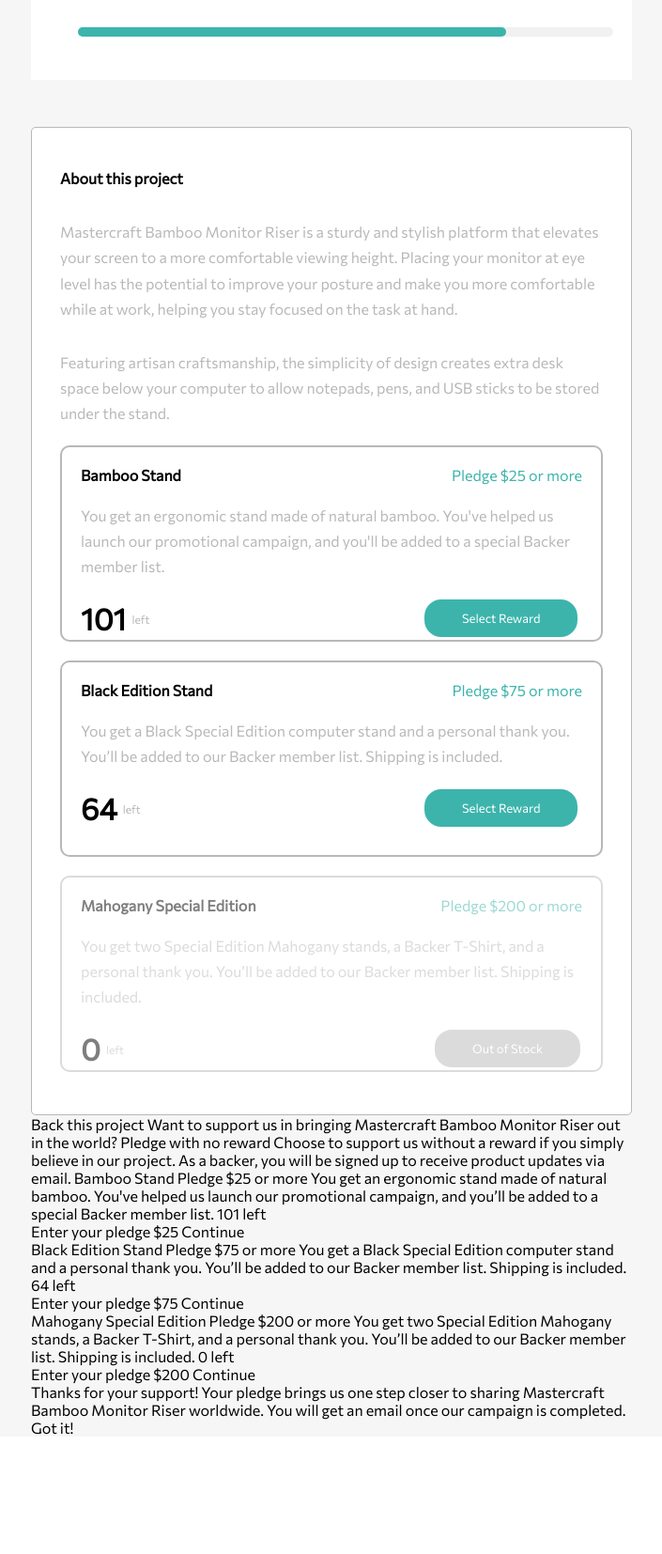
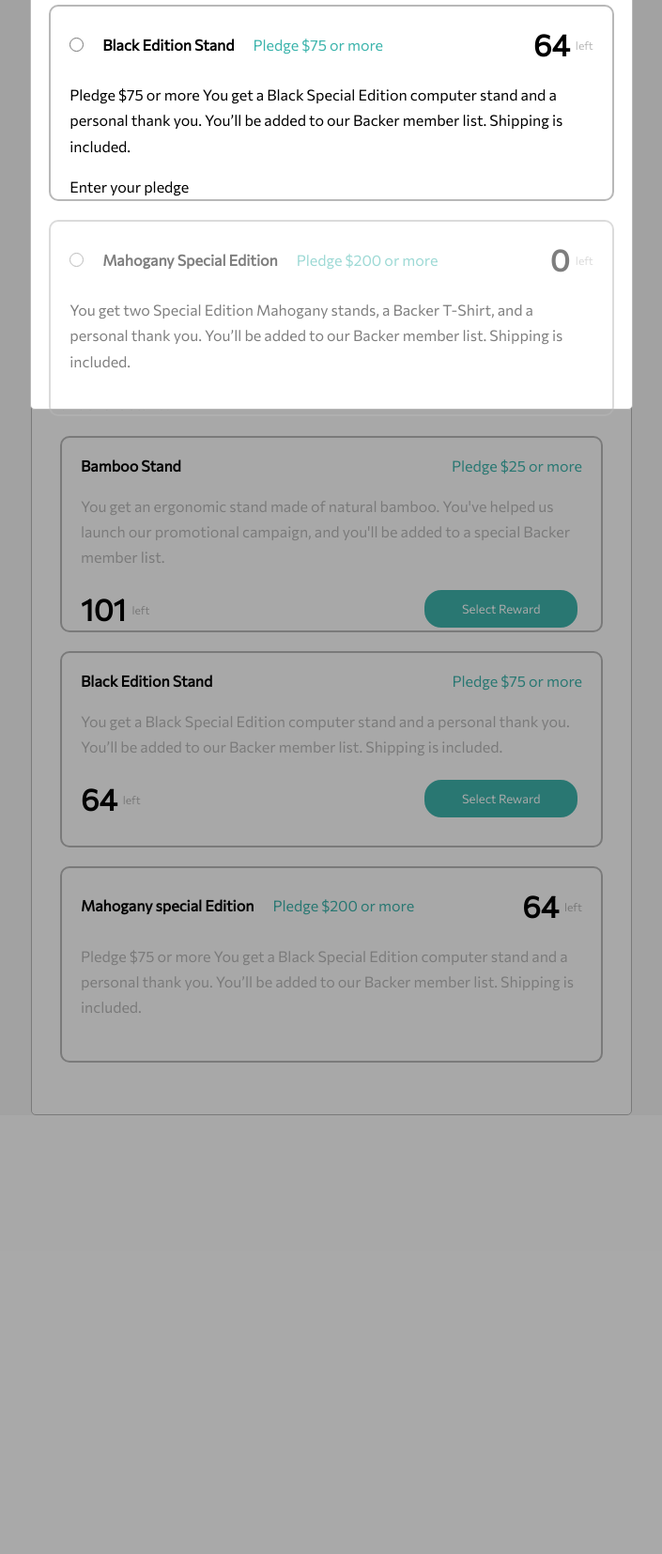
Before and after one commit to devgemmy/crownfunding-website, a plain HTML site: page crowdfunding-product/index.html in a window 1280 px wide. Shown: the part 702-2356 px from the top of the page at 94% size, without its empty margins (287-992 px from the left). Before the commit the page ends 2231 px from the top, so only its background shows below. Drawn offline with Linux system fonts and the light colour scheme.

Commit message:
modal default

```diff
--- a/crowdfunding-product/css/style.css
+++ b/crowdfunding-product/css/style.css
@@ -23,6 +23,7 @@
     --black: hsl(0, 0%, 0%);
     --dark-gray: hsl(0, 0%, 48%);
     --light-gray: hsl(0, 0%, 72%);
+    --bright-gray: hsl(0%, 0%, 85%);
     --font-size: 16px;
     --bold: 400;
     --bolder: 400;
@@ -57,11 +58,6 @@
     list-style: none;
     width: 30%;
     color: #fff;
-}
-
-.list{
-    /* margin-right: 10px; */
-    /* background-color: red;  */
 }
 
 ul.list li {
@@ -239,10 +235,15 @@
 .about-this-project{
     height:970px;
     background-color: white;
-    padding: 40px 30px;
+
     border: 1px solid;
     border-color: var(--light-gray);
     border-radius: 5px;
+}
+
+.this-project{
+    height: 970px;
+    padding: 40px 30px;
 }
 
 .about-this-project h4{
@@ -277,6 +278,7 @@
 
 .bamboo{
     font-weight: 700;
+    margin-right: 20px;
 }
 
 .pledge{
@@ -332,3 +334,75 @@
     align-items: center;
     font-size: 13px;
 }
+
+.close_icon{
+    /* background-color: #2196F3; */
+    position: relative;
+    left: 811px;
+    bottom: 10px;
+}
+input{
+    width: 15px;
+    height: 15px;
+    border: 2px solid black;
+    border-radius: 20px;
+    margin-right: 20px;
+}
+
+input:hover{
+    border-color: var(--brand-color);
+}
+
+.top_right{
+    display: flex;
+    align-items: center;
+    /* width: 100%; */
+}
+
+.top_cont{
+display: flex;
+align-items: center;
+justify-content: space-between;
+}
+
+.about-this-project h3{
+    margin-bottom: 20px;
+}
+
+.about-this-project p{
+    margin-bottom: 20px;
+}
+
+.index {
+    bottom: 107rem;
+    width: 47%;
+    padding: 1.5%;
+    margin: 10% auto;
+}
+
+.index:hover{
+    cursor: pointer;
+}
+
+.modal-backdrop {
+    width: 100%;
+    top: 0px;
+    position: absolute;
+    height: 300vh;
+    z-index: 99;
+    background: rgb(8 8 8 / 35%);
+}
+
+.modal_pledge{
+    color: black;
+    font-weight: 700
+}
+
+.modal_pledge:hover{
+    color: var(--brand-color);
+}
+
+.border-green{
+    border: 2px solid var(--brand-color);
+
+}
--- a/crowdfunding-product/index.html
+++ b/crowdfunding-product/index.html
@@ -2,14 +2,12 @@
 <html lang="en">
 <head>
   <meta charset="UTF-8">
-  <meta name="viewport" content="width=device-width, initial-scale=1.0"> <!-- displays site properly based on user's device -->
-
+  <meta name="viewport" content="width=device-width, initial-scale=1.0">
+  <!-- displays site properly based on user's device -->
   <link rel="icon" type="image/png" sizes="32x32" href="./images/favicon-32x32.png">
   <link rel="stylesheet" type="text/css" href="./css/style.css">
 
   <title>Crowdfunding product page</title>
-
-
 </head>
 
 <body>
@@ -30,20 +28,13 @@
     <main>
       <div class="mastercraft">
         <img class="mastercraft-icon" src="./images/logo-mastercraft.svg">
-
         <h2 class="master_title">Mastercraft Bamboo Monitor Riser</h2>
         <p class="master_desc">A beautiful & handcrafted monitor stand to reduce neck and eye strain.</p>
-
         <div class="btn_group">
           <button class="fund-btn">Back this project</button>
           <button class="bookmark-btn">
             <img src="./images/icon-bookmark.svg">
-            <!-- <svg width="40" height="40" xmlns="http://www.w3.org/2000/svg">
-              <g fill="none" fill-rule="evenodd">
-                <circle fill="#2f2f2f" cx="20" cy="20" r="20"/>
-                <path fill="#b1b1b1" d="M23 19v18l5-5.058L33 37V19z"/>
-              </g>
-            </svg> -->
+
             <b>Bookmark</b>
           </button>
         </div>
@@ -52,39 +43,34 @@
       <div class="fig_progress">
         <div class="figures">
           <div class="figure1">$89,914
-          <span> of $100,000 backed</span></div>
+            <span> of $100,000 backed</span>
+          </div>
           <div class="figure2">5,007
-          <span> total backers</span></div>
+            <span> total backers</span>
+          </div>
           <div class="figure3">56
-          <span> days left</span></div>
+            <span> days left</span>
+          </div>
         </div>
         <div class="progress_bar">
-        <div></div>
+          <div class="progression"></div>
         </div>
       </div>
 
-      <div class="about-this-project">
+      <div class="about-this-project this-project">
         <h4>About this project</h4>
-
-        <p class="text"> Mastercraft Bamboo Monitor Riser is a sturdy and stylish platform that elevates your screen
-        to a more comfortable viewing height. Placing your monitor at eye level has the potential to improve
-        your posture and make you more comfortable while at work, helping you stay focused on the task at hand.
-
+        <p class="text"> Mastercraft Bamboo Monitor Riser is a sturdy and stylish platform that elevates your screen to a more comfortable viewing height. Placing your monitor at eye level has the potential to improve your posture and make you more comfortable while at work, helping you stay focused on the task at hand.
           <p class="text1">Featuring artisan craftsmanship, the simplicity of design creates extra desk space below your computer
           to allow notepads, pens, and USB sticks to be stored under the stand.</p>
         </p>
-
         <div class="bamboo_cont">
-
           <div class="top">
             <div class="bamboo">Bamboo Stand</div>
             <div class="pledge">Pledge $25 or more</div>
           </div>
-
           <p class="middle">You get an ergonomic stand made of natural bamboo. You've helped us launch our promotional campaign, and
           you'll be added to a special Backer member list.
           </p>
-
           <div class="bottom">
             <div class="big_left">101
               <span class="left">left</span>
@@ -93,9 +79,7 @@
           </div>
         </div>
 
-
         <div class="bamboo_cont">
-
           <div class="top">
             <div class="bamboo">Black Edition Stand</div>
             <div class="pledge">Pledge $75 or more</div>
@@ -113,101 +97,128 @@
           </div>
         </div>
 
-      <div class="bamboo_cont opaque">
+        <div class="bamboo_cont">
+          <div class="top_cont">
+            <div class="top_right">
+              <div class="circle"></div>
+              <div class="bamboo">Mahogany special Edition</div>
+              <div class="pledge">Pledge $200 or more</div>
+            </div>
+            <div class="bottom">
+              <div class="big_left">64
+                <span class="left">left</span>
+              </div>
+            </div>
+          </div>
+          <p class="middle">Pledge $75 or more
+            You get a Black Special Edition computer stand and a personal thank you. You’ll be added to our Backer
+            member list. Shipping is included.
+          </p>
+        </div>
+      </div>
+    </main>
+  </section>
 
-        <div class="top">
+  <!-- <div class="modal_default">
+    <img class="close_icon"src="/crowdfunding-product/images/icon-close-modal.svg" alt="">
+    <h2>Back this Project</h2>
+
+  </div> -->
+
+  <!-- MODAL DEFAULT PAGE -->
+  <section class="modal-backdrop">
+    <div class="about-this-project index">
+      <img class="close_icon" src="/crowdfunding-product/images/icon-close-modal.svg" alt="">
+      <form>
+        <label for="payment"><h3>Back this project</h3></label>
+        <p>Want to support us in bringing Mastercraft Bamboo Monitor Riser out in the world?</p>
+        <div class="bamboo_cont">
+          <div class="top_right">
+            <input type="radio" name="payment" id="radio-1">
+            <div class="pledge modal_pledge">Pledge with no reward</div>
+          </div>
+          <p class="middle">Choose to support us without a reward if you simply believe in our project. As a backer, you will be signed up to receive product updates via email.
+          </p>
+        </div>
+
+        <div class="bamboo_cont">
+          <div class="top_cont">
+            <div class="top_right">
+              <input type="radio" name="payment" id="radio-2">
+              <div class="bamboo modal_pledge">Bamboo Stand</div>
+              <div class="pledge">Pledge $25 or more</div>
+            </div>
+            <div class="bottom">
+              <div class="big_left">101
+                <span class="left">left</span>
+              </div>
+            </div>
+          </div>
+          <p class="middle">Pledge $25 or more
+            You get an ergonomic stand made of natural bamboo. You've helped us launch our promotional campaign, and
+            you’ll be added to a special Backer member list.
+          </p>
+        </div>
+
+        <div class="bamboo_cont">
+          <div class="top_cont">
+            <div class="top_right">
+              <input type="radio" name="payment"  id="radio-3">
+              <div class="bamboo modal_pledge">Black Edition Stand</div>
+              <div class="pledge">Pledge $75 or more</div>
+            </div>
+            <div class="bottom">
+              <div class="big_left">64
+                <span class="left">left</span>
+              </div>
+            </div>
+          </div>
+          <p class="middle">Pledge $75 or more
+            You get a Black Special Edition computer stand and a personal thank you. You’ll be added to our Backer
+            member list. Shipping is included.
+          </p>
+          <p>Enter your pledge</p>
+        </div>
+
+        <div class="bamboo_cont opaque" >
+          <div class="top_cont">
+            <div class="top_right">
+              <input type="radio" name="payment" id="radio-4">
               <div class="bamboo">Mahogany Special Edition</div>
               <div class="pledge">Pledge $200 or more</div>
             </div>
-
-        <p class="middle">You get two Special Edition Mahogany stands, a Backer T-Shirt, and a personal thank you. You’ll be added
-          to our Backer member list. Shipping is included.
-        </p>
-
             <div class="bottom">
               <div class="big_left">0
                 <span class="left">left</span>
               </div>
-              <div class="reward_btn1"><button>Out of Stock</button></div>
             </div>
           </div>
-
-
-
+          <p class="middle">You get two Special Edition Mahogany stands, a Backer T-Shirt, and a personal thank you. You’ll be added to our Backer member list. Shipping is included.
         </div>
-
-      <!-- Selection modal start -->
-
-      <div>
-        Back this project
-        Want to support us in bringing Mastercraft Bamboo Monitor Riser out in the world?
-
-        Pledge with no reward
-        Choose to support us without a reward if you simply believe in our project. As a backer,
-        you will be signed up to receive product updates via email.
-
-        Bamboo Stand
-        Pledge $25 or more
-        You get an ergonomic stand made of natural bamboo. You've helped us launch our promotional campaign, and
-        you’ll be added to a special Backer member list.
-        101 left
+      </form>
     </div>
-
-      <!-- Selected pledge start -->
-      <div>
-        Enter your pledge
-        $25
-        Continue
-      </div>
-      <!-- Selected pledge end -->
-
-      <div>
-        Black Edition Stand
-        Pledge $75 or more
-        You get a Black Special Edition computer stand and a personal thank you. You’ll be added to our Backer
-        member list. Shipping is included.
-        64 left
-      </div>
-
-      <!-- Selected pledge start -->
-      <div>
-        Enter your pledge
-        $75
-        Continue
-      </div>
-      <!-- Selected pledge end -->
-
-      <div>
-        Mahogany Special Edition
-        Pledge $200 or more
-        You get two Special Edition Mahogany stands, a Backer T-Shirt, and a personal thank you. You’ll be added
-        to our Backer member list. Shipping is included.
-        0 left
-      </div>
-
-      <!-- Selected pledge  start -->
-      <div>
-        Enter your pledge
-        $200
-        Continue
-      </div>
-      <!-- Selected pledge end -->
-
-      <!-- Selection modal end -->
-
-      <!-- Success modal start -->
-
-      <div>
-        Thanks for your support!
-        Your pledge brings us one step closer to sharing Mastercraft Bamboo Monitor Riser worldwide. You will get
-        an email once our campaign is completed.
-        Got it!
-      </div>
-
-      <!-- Success modal end -->
-    </main>
-
   </section>
 
+  <script>
+    const inputs = [
+      document.getElementById("radio-1"),
+      document.getElementById("radio-2"),
+      document.getElementById("radio-3")
+    ]
+    let inputParent;
+    console.log(inputs[2])
+
+    for (let i = 0; inputs.length > i; i++) {
+      if (inputs[i].checked) {
+        inputParent = inputs[i].parentNode.parentNode.parentNode;
+        inputParent.classList.add("border-green")
+        console.log(inputParent.classList)
+      } else {
+        inputParent = inputs[i].parentNode.parentNode.parentNode;
+        inputParent.classList.remove("border-green")
+      }
+    }
+
+  </script>
 </body>
 </html>
```
Also changed, not shown: crowdfunding-product/form.html (added, +89 -0 lines). Lines whose indentation alone changed are shown as unchanged.
